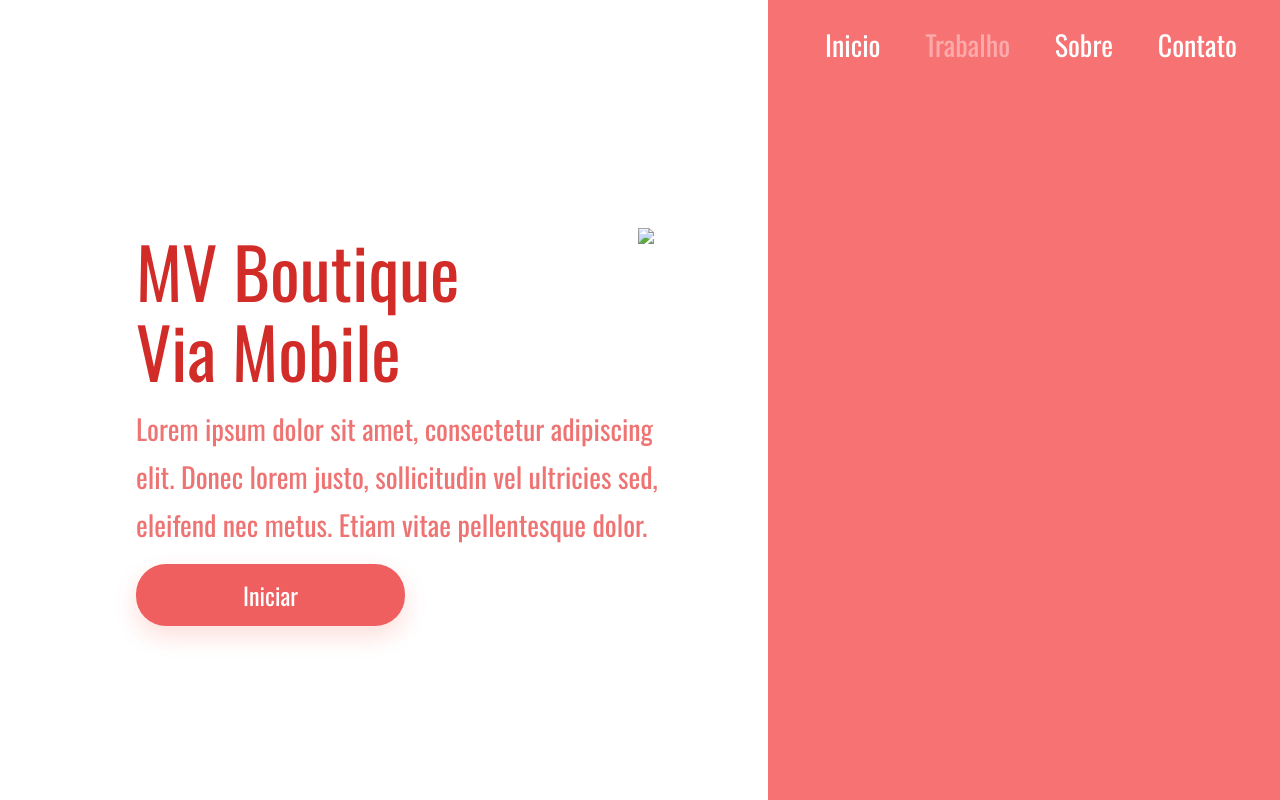
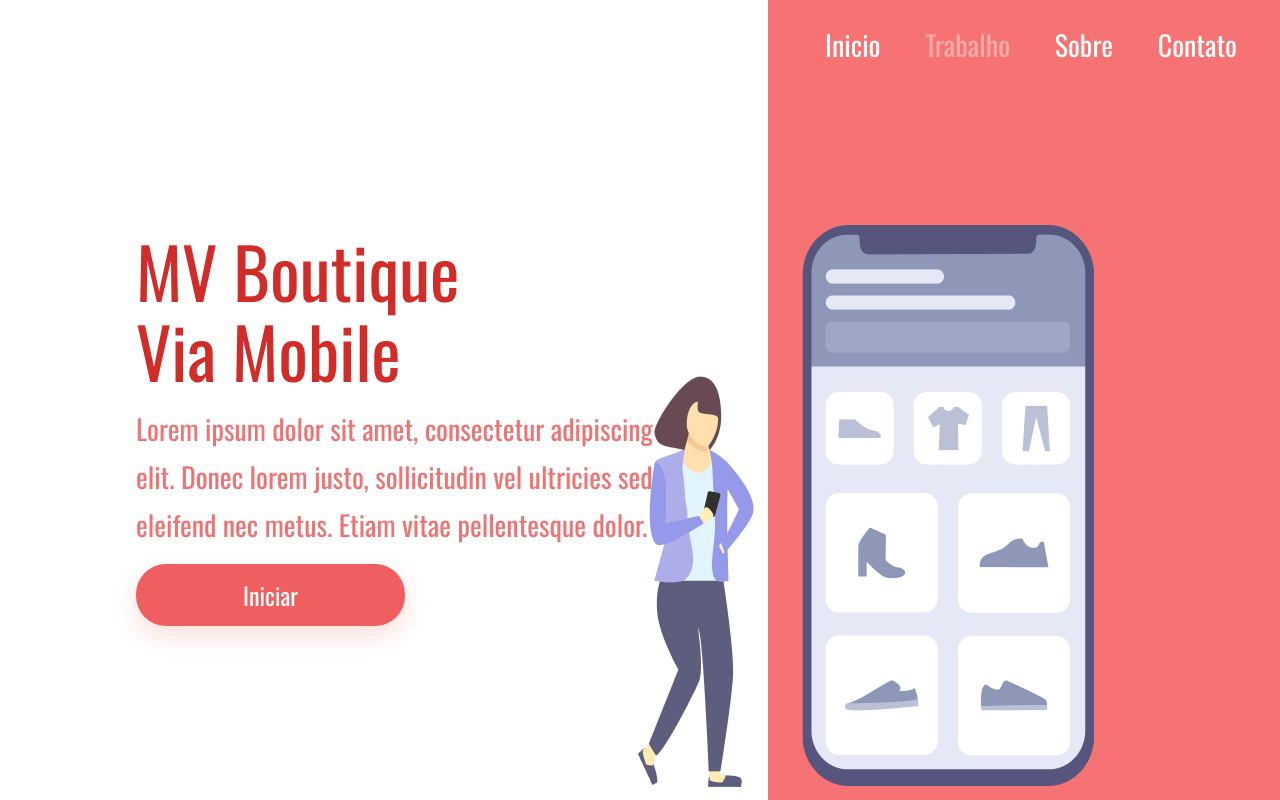
Before and after one commit to victorsilvag/primeiro-projeto-responsivo, a plain HTML site: page index.html in a window 1280 px wide. Drawn offline with nearby package versions, Linux system fonts and the light colour scheme.

Commit message:
foto-alterada

```diff
--- a/index.html
+++ b/index.html
@@ -28,7 +28,7 @@
                 <a>Contato</a>
 
             </header>
-            <img src="./image.png.png" class="logo-img">
+            <img src="./image.png" class="logo-img">
 
 
         </section>
```
